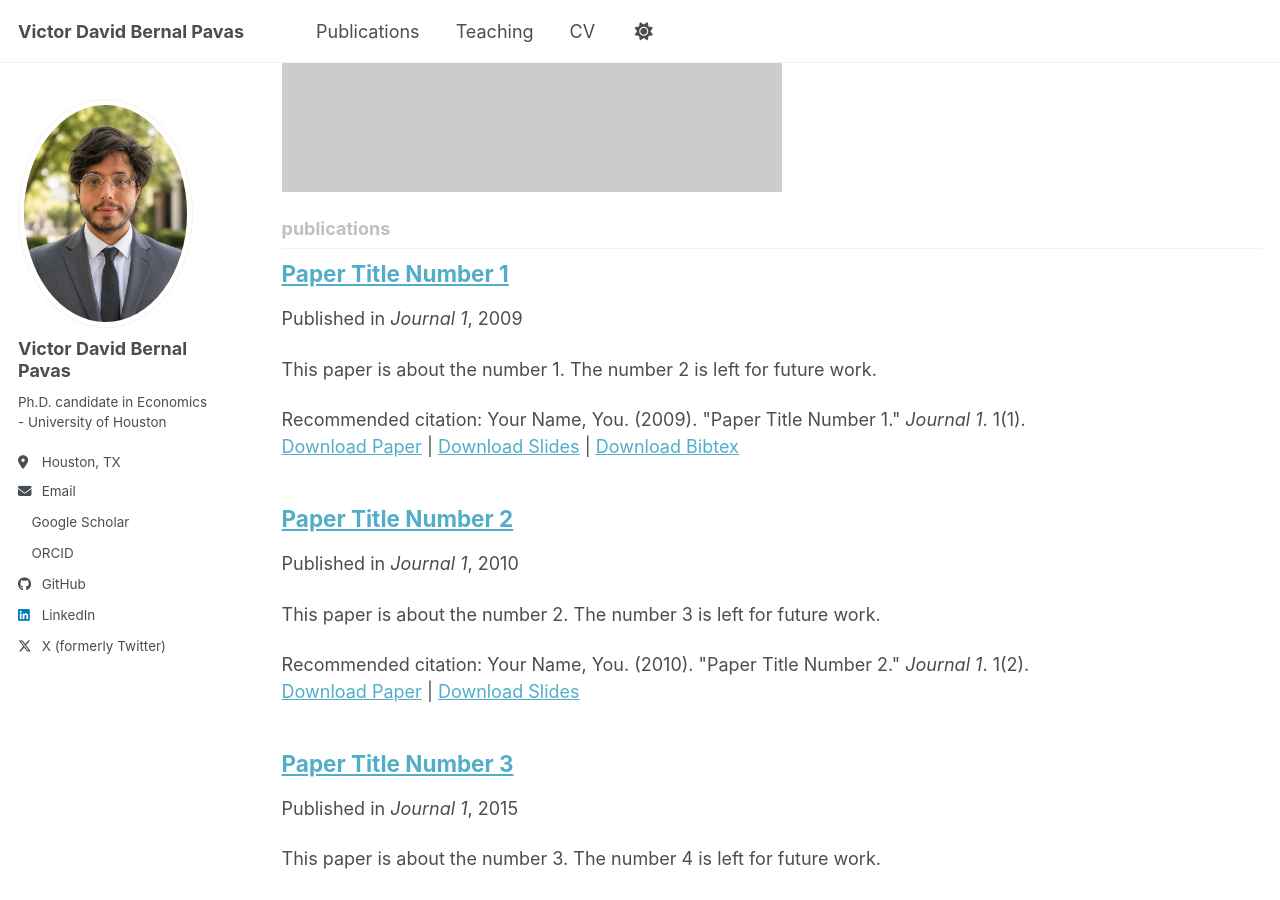
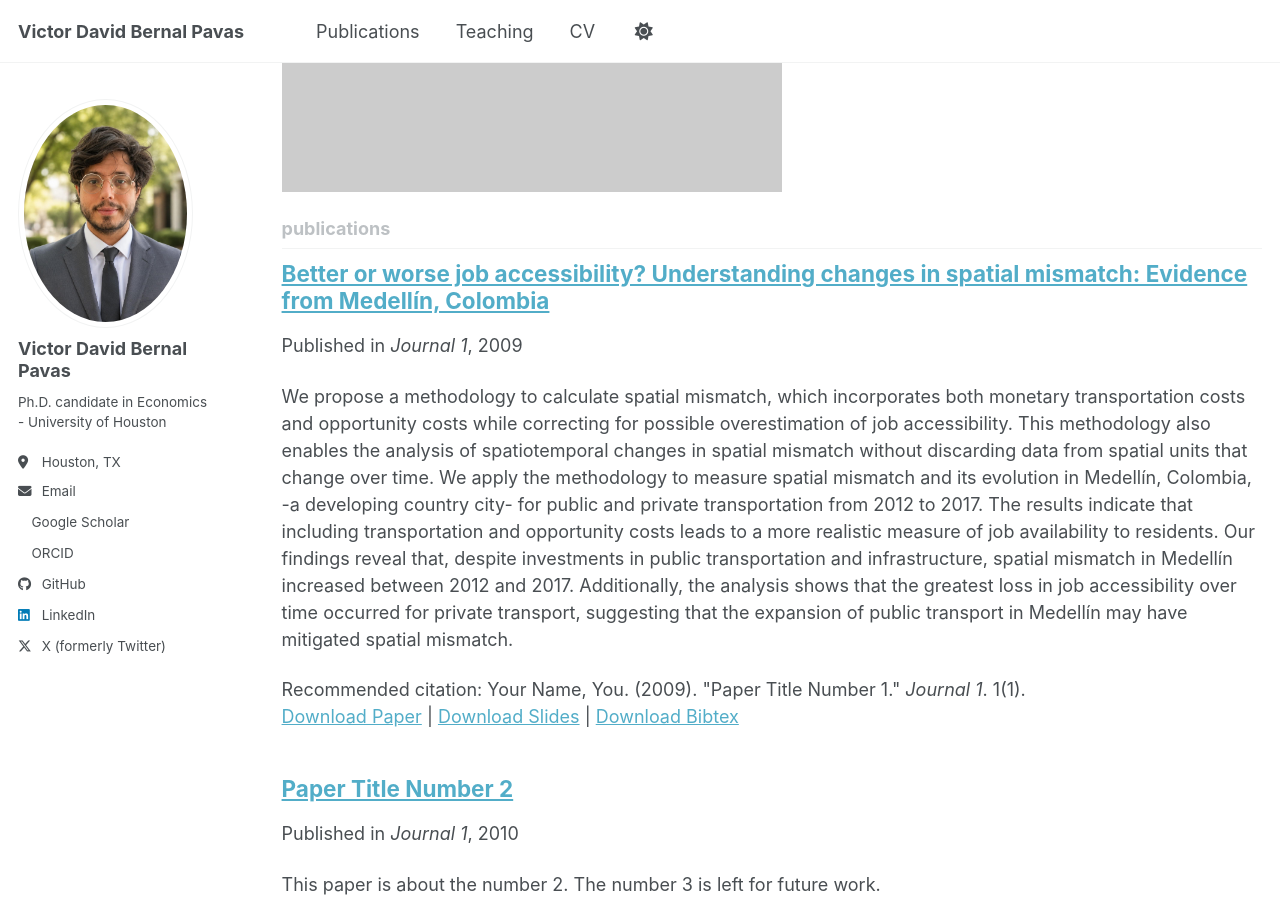
Before and after one commit to DavdBernal24/DavdBernal24.github.io, a Jekyll site: the page built from _pages/collection-archive.html, in a window 1280 px wide and 900 px high, scrolled down 893 px. Built offline with Jekyll 4.4.1, drawn with Linux system fonts in a browser that asks for light colours; a style sheet for code colours, icons or effects is not loaded.

Commit message:
Update 2009-10-01-paper-title-number-1.md

```diff
--- a/_publications/2009-10-01-paper-title-number-1.md
+++ b/_publications/2009-10-01-paper-title-number-1.md
@@ -1,9 +1,9 @@
 ---
-title: "Paper Title Number 1"
+title: "Better or worse job accessibility? Understanding changes in spatial mismatch: Evidence from Medellín, Colombia"
 collection: publications
 category: manuscripts
 permalink: /publication/2009-10-01-paper-title-number-1
-excerpt: 'This paper is about the number 1. The number 2 is left for future work.'
+excerpt: 'We propose a methodology to calculate spatial mismatch, which incorporates both monetary transportation costs and opportunity costs while correcting for possible overestimation of job accessibility. This methodology also enables the analysis of spatiotemporal changes in spatial mismatch without discarding data from spatial units that change over time. We apply the methodology to measure spatial mismatch and its evolution in Medellín, Colombia, -a developing country city- for public and private transportation from 2012 to 2017. The results indicate that including transportation and opportunity costs leads to a more realistic measure of job availability to residents. Our findings reveal that, despite investments in public transportation and infrastructure, spatial mismatch in Medellín increased between 2012 and 2017. Additionally, the analysis shows that the greatest loss in job accessibility over time occurred for private transport, suggesting that the expansion of public transport in Medellín may have mitigated spatial mismatch.'
 date: 2009-10-01
 venue: 'Journal 1'
 slidesurl: 'https://academicpages.github.io/files/slides1.pdf'
```
